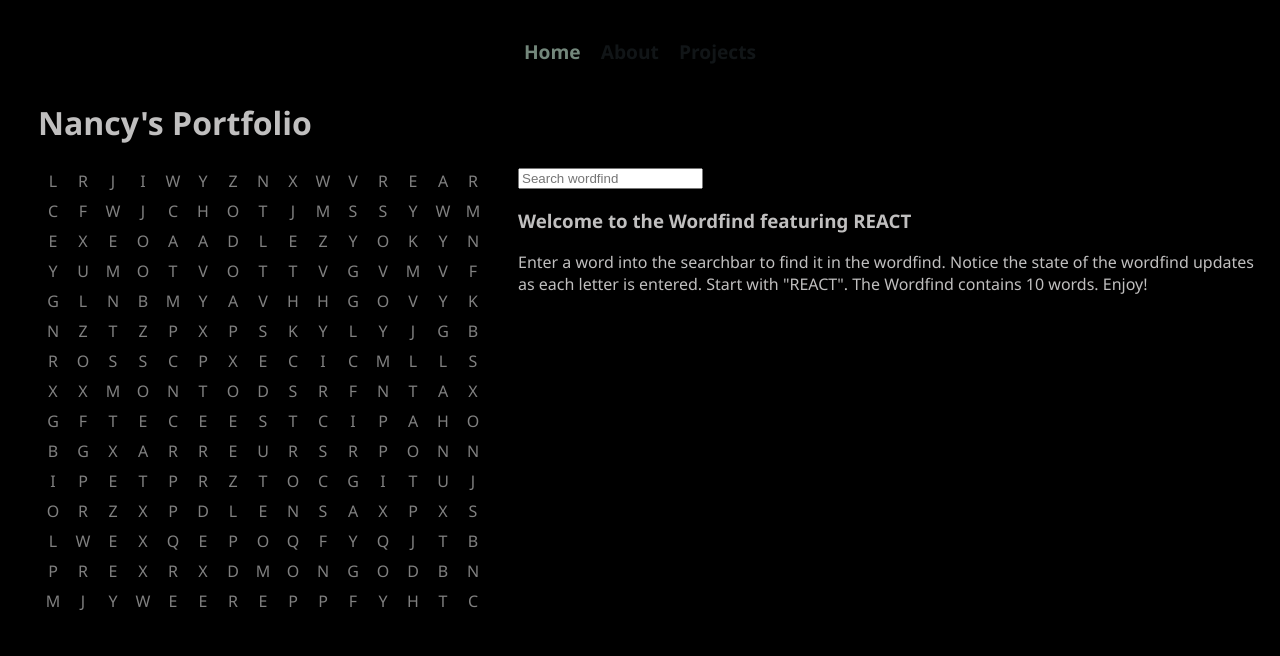
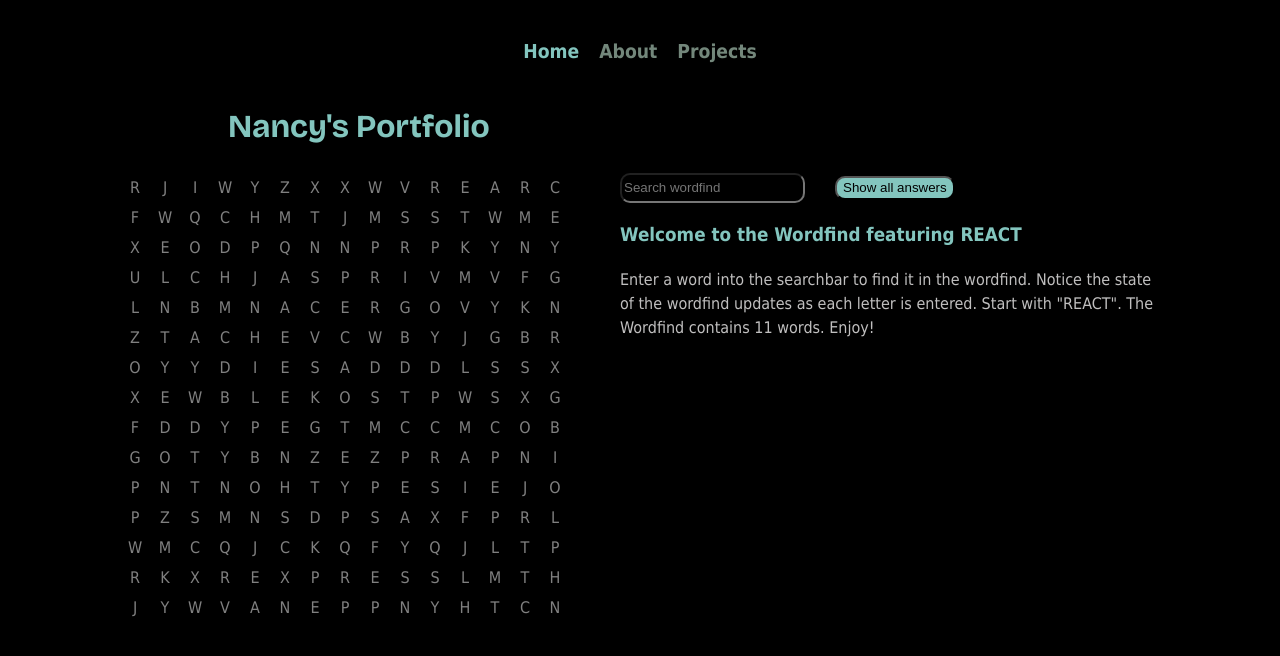
Before and after one commit to NancyBankson/Portfolio, a React (Vite) app: page / in a window 1280 px wide. Shown: the top 656 px of the page. Built offline with nearby package versions, Linux system fonts and the light colour scheme.

Commit message:
Updated styles

```diff
--- a/index.html
+++ b/index.html
@@ -1,13 +1,20 @@
 <!doctype html>
 <html lang="en">
+
 <head>
   <meta charset="UTF-8" />
+  <link rel="preconnect" href="https://fonts.googleapis.com">
+  <link rel="preconnect" href="https://fonts.gstatic.com" crossorigin>
+  <link href="https://fonts.googleapis.com/css2?family=Bricolage+Grotesque:opsz,wght@12..96,200..800&display=swap"
+    rel="stylesheet">
   <link rel="icon" type="image/svg+xml" href="/vite.svg" />
   <meta name="viewport" content="width=device-width, initial-scale=1.0" />
   <title>package.json</title>
 </head>
+
 <body>
   <div id="root"></div>
   <script type="module" src="/src/main.tsx"></script>
 </body>
+
 </html>
--- a/src/App.css
+++ b/src/App.css
@@ -2,33 +2,66 @@
   display: flex;
   justify-content: center;
   color: white;
+  padding: 30px 0 15px 0;
 }
 
 body {
-  font-family: 'Segoe UI', Tahoma, Geneva, Verdana, sans-serif;
+  font-family: 'Montserrat', Tahoma, Geneva, Verdana, sans-serif;
+  line-height: 1.5;
   background-color: black;
   color: rgb(192, 191, 191);
 }
 
-#nav-container {
-  padding: 30px 0 15px 0;
-}
-
 #home-title {
-  padding-left: 30px;
+  padding-left: 220px;
+  color: #83C5BE;
+  font-family: "Bricolage Grotesque", sans-serif;
 }
 
 #wordfind-area {
   display: flex;
+  justify-content: center;
+  gap: 50px;
 }
 
 #wordfind-container {
-  padding: 0 30px 0;
   display: grid;
   /* Creates 10 columns, each 20px wide */
   grid-template-columns: repeat(15, 30px);
   /* Creates 10 rows, each 20px high */
   grid-template-rows: repeat(15, 30px);
+}
+
+#text-area {
+  max-width: 540px;
+}
+
+input {
+  background-color: black;
+  color: rgb(192, 191, 191);
+  height: 1.5rem;
+  border-radius: 10px;
+}
+
+button {
+  margin-left: 30px;
+  background-color: #83C5BE;
+  color: black;
+  height: 1.5rem;
+  border-radius: 10px;
+}
+
+h3 {
+  color: #83C5BE;
+}
+
+#found-words {
+  /* display: grid;
+  grid-template-columns: '1fr 1fr';
+  gap: '10px';
+  max-height: 50px; */
+  display: flex;
+  flex-wrap: wrap;
 }
 
 .char-cell {
--- a/src/components/Navbar.tsx
+++ b/src/components/Navbar.tsx
@@ -5,9 +5,9 @@ export function Navbar() {
         <nav>
             <div id="nav-container">
                 <ul>
-                    <li><NavLink to="/" style={({ isActive }) => ({ color: isActive ? '#73877B' : 'white', })}>Home</NavLink></li>
-                    <li><NavLink to="/about" style={({ isActive }) => ({ color: isActive ? '#73877B' : 'hsl(200, 15%, 8%)', })}>About</NavLink></li>
-                    <li><NavLink to="/projects" style={({ isActive }) => ({ color: isActive ? '#73877B' : 'hsl(200, 15%, 8%)', })}>Projects</NavLink></li>
+                    <li><NavLink to="/" style={({ isActive }) => ({ color: isActive ? '#83C5BE' : '#73877B' })}>Home</NavLink></li>
+                    <li><NavLink to="/about" style={({ isActive }) => ({ color: isActive ? '#83C5BE' : '#73877B' })}>About</NavLink></li>
+                    <li><NavLink to="/projects" style={({ isActive }) => ({ color: isActive ? '#83C5BE' : '#73877B' })}>Projects</NavLink></li>
                 </ul>
             </div>
         </nav>
--- a/src/pages/HomePage.tsx
+++ b/src/pages/HomePage.tsx
@@ -6,11 +6,23 @@ export function HomePage() {
     const [isFoundArray, setIsFoundArray] = useState<boolean[]>(() => Array(225).fill(false));
     const [wordfindArray, setWordfindArray] = useState<string[]>([]);
     const [foundWords, setFoundWords] = useState<string[]>([]);
-    const mysteryWords = ['JAVASCRIPT', 'TYPESCRIPT', 'EXPRESS', 'MONGODB', 'REACT', 'ZELDA', 'NANCY', 'HTML', 'NODE', 'CSS'];
+    const [wordsLocation, setWordsLocation] = useState<number[]>([]);
+    const mysteryWords = ['JAVASCRIPT', 'TYPESCRIPT', 'EXPRESS', 'MONGODB', 'PYTHON', 'REACT', 'ZELDA', 'NANCY', 'HTML', 'NODE', 'CSS'];
 
     const handleChange = (event: React.ChangeEvent<HTMLInputElement>) => {
         setSearchValue(event.target.value.toUpperCase());
     };
+
+    const handleClick = () => {
+        console.log('clicked');
+        let tempArray = [];
+        for (let s = 0; s < 225; s++) {
+            if (wordsLocation.includes(s)) {
+                tempArray[s] = true;
+            }
+        }
+        setIsFoundArray([...tempArray]);
+    }
 
     useEffect(() => {
         for (let b = 0; b < mysteryWords.length; b++) {
@@ -621,7 +633,8 @@ export function HomePage() {
                     break;
             }
         }
-        setWordfindArray([...letterArray])
+        setWordsLocation([...usedIndex]);
+        setWordfindArray([...letterArray]);
     }, []);
 
     function findInitialPossition(rowMin: number, rowMax: number, columnMin: number, columnMax: number) {
@@ -642,19 +655,22 @@ export function HomePage() {
                         </div>
                     ))}
                 </div>
-                <div>
+                <div id="text-area">
                     <input id="search-bar" type="text" name="search" value={searchValue} onChange={handleChange} placeholder="Search wordfind"></input>
+                    <button onClick={handleClick}>Show all answers</button>
                     <h3>Welcome to the Wordfind featuring REACT</h3>
-                    <p>Enter a word into the searchbar to find it in the wordfind.  Notice the state of the wordfind updates as each letter is entered.  Start with "REACT".  The Wordfind contains 10 words.  Enjoy!</p>
+                    <p>Enter a word into the searchbar to find it in the wordfind.  Notice the state of the wordfind updates as each letter is entered.  Start with "REACT".  The Wordfind contains 11 words.  Enjoy!</p>
                      {(foundWords.length > 0) && <h3>Found Words:</h3>}
+                    <div id="found-words">
                         {foundWords.map((word, index) => (
-                        <div key={index}>
+                            <div key={index} style={{ flex: '0 0 50%' }}>
                                 {word}
                             </div>
                         ))
                         }
                     </div>
                 </div>
+            </div>
         </>
     )
 }
```
Lines whose indentation alone changed are shown as unchanged.
